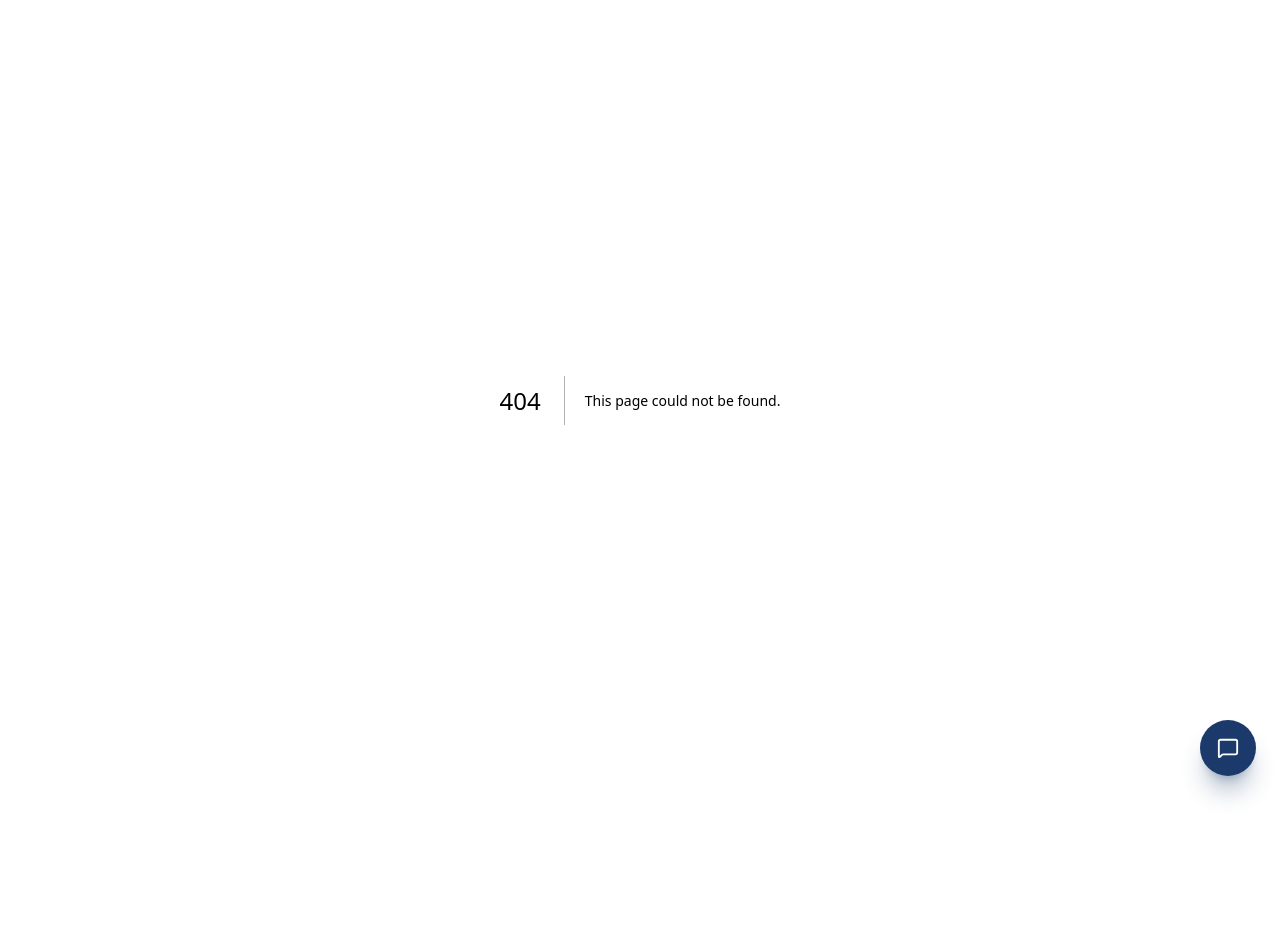
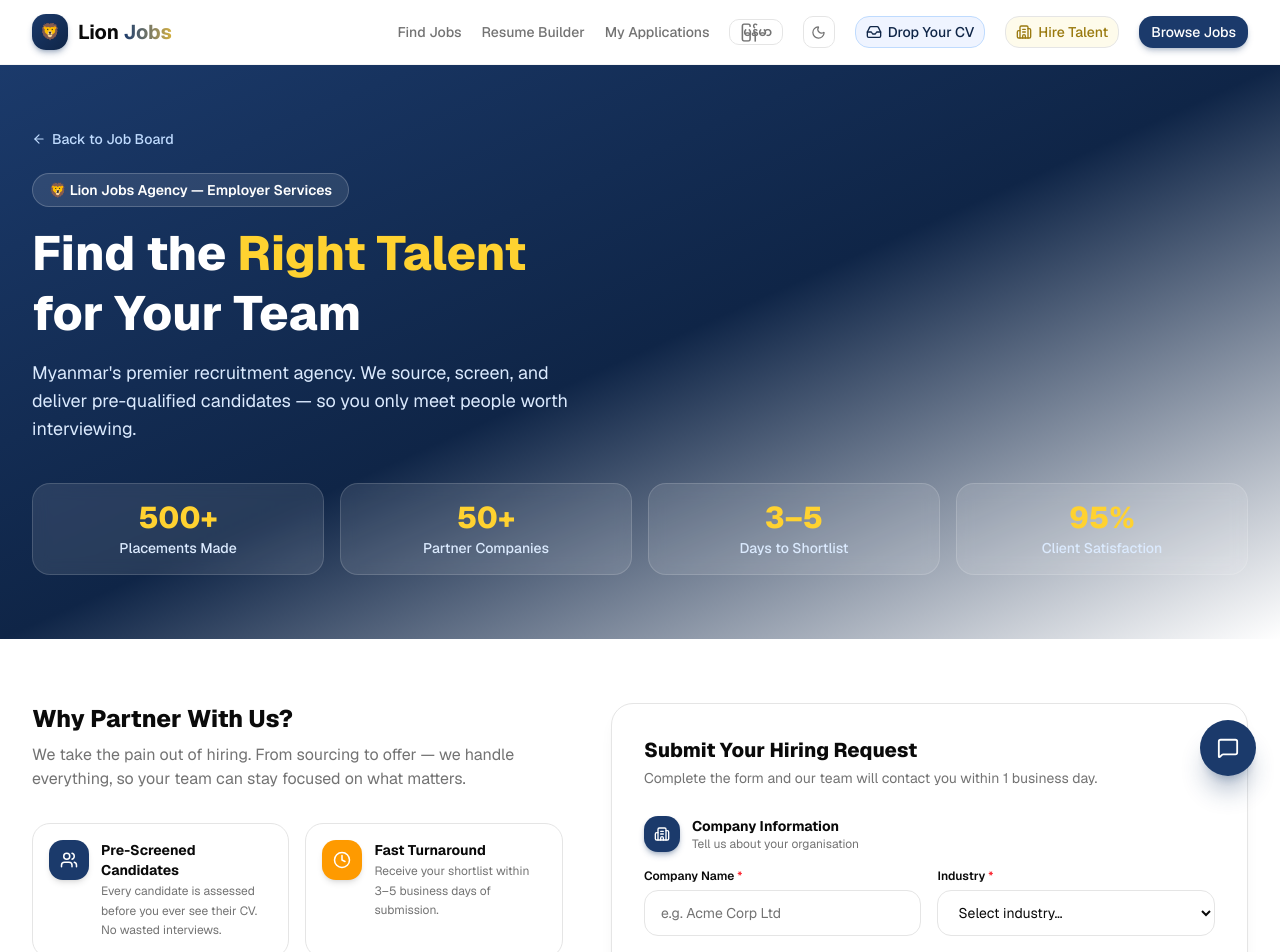
Before and after one commit to lionzawlwin/LION-JOBS-PLATFORM, a Next.js app: page /company in a window 1280 px wide. Before the commit this address had no page. Shown: the top 952 px of the page. Before the commit the page ends 800 px from the top, so only its background shows below. Built offline with nearby package versions, Linux system fonts and the light colour scheme; a web font is replaced by a local one.

Commit message:
feat(routing): add /company route with today's hire-with-us content

```diff
--- /dev/null
+++ b/src/app/company/page.tsx
@@ -0,0 +1,149 @@
+import type { Metadata } from 'next';
+import Link from 'next/link';
+import { Briefcase, Users, Clock, Shield, Star, TrendingUp, ArrowLeft } from 'lucide-react';
+import { Navbar } from '@/components/layout/Navbar';
+import { Footer } from '@/components/layout/Footer';
+import { HireForm } from '@/components/hire/HireForm';
+
+export const metadata: Metadata = {
+  title: 'Hire Talent | Lion Jobs Agency — Myanmar\'s Premier Recruitment Partner',
+  description:
+    'Post your hiring requirements and let Lion Jobs Agency find your ideal candidates. ' +
+    'We specialise in pre-screened, quality talent across all industries in Myanmar.',
+  openGraph: {
+    title: 'Hire Talent — Lion Jobs Agency',
+    description: 'Submit your hiring requisition and get matched with top candidates in Myanmar.',
+    type: 'website',
+  },
+};
+
+const WHY_US = [
+  { icon: Users,      color: 'bg-brand-600',   title: 'Pre-Screened Candidates',  desc: 'Every candidate is assessed before you ever see their CV. No wasted interviews.' },
+  { icon: Clock,      color: 'bg-amber-500',   title: 'Fast Turnaround',           desc: 'Receive your shortlist within 3–5 business days of submission.' },
+  { icon: Shield,     color: 'bg-violet-600',  title: 'Quality Guarantee',         desc: '30-day replacement guarantee if a placed candidate leaves within the period.' },
+  { icon: TrendingUp, color: 'bg-emerald-600', title: 'Industry Expertise',        desc: 'Deep networks across Tech, Finance, Manufacturing, FMCG, and more.' },
+  { icon: Star,       color: 'bg-rose-500',    title: 'Zero Upfront Cost',         desc: 'No retainer. You only pay on successful placement.' },
+  { icon: Briefcase,  color: 'bg-sky-600',     title: 'End-to-End Recruitment',    desc: 'We handle sourcing, screening, scheduling, and offer negotiation.' },
+];
+
+const STATS = [
+  { value: '500+', label: 'Placements Made' },
+  { value: '50+',  label: 'Partner Companies' },
+  { value: '3–5',  label: 'Days to Shortlist' },
+  { value: '95%',  label: 'Client Satisfaction' },
+];
+
+export default function CompanyPage() {
+  return (
+    <div className="flex min-h-screen flex-col">
+      <Navbar />
+      <main className="flex-1">
+
+        {/* ── Hero ──────────────────────────────────────────────── */}
+        <section className="bg-gradient-to-br from-brand-600 via-brand-700 to-brand-800 py-16 text-white">
+          <div className="mx-auto max-w-7xl px-4 sm:px-6 lg:px-8">
+            <Link href="/candidate" className="mb-6 inline-flex items-center gap-1.5 text-sm font-medium text-brand-200 hover:text-white transition-colors">
+              <ArrowLeft size={14} /> Back to Job Board
+            </Link>
+            <div className="max-w-3xl">
+              <div className="mb-4 inline-flex items-center gap-2 rounded-full bg-white/10 border border-white/20 px-4 py-1.5 text-sm font-semibold">
+                🦁 Lion Jobs Agency — Employer Services
+              </div>
+              <h1 className="text-4xl font-extrabold leading-tight sm:text-5xl">
+                Find the <span className="text-amber-300">Right Talent</span><br />
+                for Your Team
+              </h1>
+              <p className="mt-4 text-lg text-brand-100 max-w-xl">
+                Myanmar's premier recruitment agency. We source, screen, and deliver pre-qualified candidates —
+                so you only meet people worth interviewing.
+              </p>
+            </div>
+
+            {/* Stats */}
+            <div className="mt-10 grid grid-cols-2 gap-4 sm:grid-cols-4">
+              {STATS.map(({ value, label }) => (
+                <div key={label} className="rounded-2xl border border-white/15 bg-white/10 px-5 py-4 text-center backdrop-blur-sm">
+                  <p className="text-3xl font-extrabold text-amber-300">{value}</p>
+                  <p className="mt-0.5 text-sm font-medium text-brand-100">{label}</p>
+                </div>
+              ))}
+            </div>
+          </div>
+        </section>
+
+        {/* ── Main content ───────────────────────────────────────── */}
+        <section className="mx-auto max-w-7xl px-4 py-16 sm:px-6 lg:px-8">
+          <div className="grid gap-12 lg:grid-cols-[1fr_1.2fr]">
+
+            {/* Left: Why Us ─────────────────────────────────────── */}
+            <div className="space-y-8">
+              <div>
+                <h2 className="text-2xl font-extrabold text-foreground">Why Partner With Us?</h2>
+                <p className="mt-2 text-muted-foreground">
+                  We take the pain out of hiring. From sourcing to offer — we handle everything,
+                  so your team can stay focused on what matters.
+                </p>
+              </div>
+
+              <div className="grid gap-4 sm:grid-cols-2 lg:grid-cols-1 xl:grid-cols-2">
+                {WHY_US.map(({ icon: Icon, color, title, desc }) => (
+                  <div key={title} className="flex gap-3 rounded-2xl border border-border bg-card p-4 hover:shadow-sm transition-shadow">
+                    <div className={`flex h-10 w-10 shrink-0 items-center justify-center rounded-xl text-white shadow-md ${color}`}>
+                      <Icon size={18} />
+                    </div>
+                    <div>
+                      <p className="text-sm font-bold text-foreground">{title}</p>
+                      <p className="mt-0.5 text-xs text-muted-foreground leading-relaxed">{desc}</p>
+                    </div>
+                  </div>
+                ))}
+              </div>
+
+              {/* Testimonial */}
+              <div className="rounded-2xl border border-brand-200 bg-brand-50 dark:border-brand-700/30 dark:bg-brand-600/5 p-6">
+                <p className="text-sm text-foreground italic leading-relaxed">
+                  &ldquo;Lion Jobs Agency filled 3 critical roles within 2 weeks. The quality of candidates
+                  far exceeded what we found on general job boards. Highly recommended.&rdquo;
+                </p>
+                <p className="mt-3 text-xs font-bold text-brand-700 dark:text-brand-300">— HR Director, Leading FMCG Company, Yangon</p>
+              </div>
+
+              {/* Process */}
+              <div className="space-y-3">
+                <h3 className="text-sm font-bold text-foreground uppercase tracking-wide">Our Simple Process</h3>
+                {[
+                  { step: '01', title: 'Submit Request',    desc: 'Fill the form — takes under 5 minutes' },
+                  { step: '02', title: 'Brief Call',        desc: 'We call you within 1 day to align on requirements' },
+                  { step: '03', title: 'Receive Shortlist', desc: '3–5 pre-screened CVs within 3–5 days' },
+                  { step: '04', title: 'Interview & Hire',  desc: 'We coordinate interviews and support the offer' },
+                ].map(({ step, title, desc }) => (
+                  <div key={step} className="flex items-start gap-4">
+                    <div className="flex h-8 w-8 shrink-0 items-center justify-center rounded-xl bg-muted text-xs font-bold text-muted-foreground">{step}</div>
+                    <div>
+                      <p className="text-sm font-semibold text-foreground">{title}</p>
+                      <p className="text-xs text-muted-foreground">{desc}</p>
+                    </div>
+                  </div>
+                ))}
+              </div>
+            </div>
+
+            {/* Right: Form ─────────────────────────────────────── */}
+            <div>
+              <div className="rounded-3xl border border-border bg-card p-8 shadow-lg shadow-black/5">
+                <div className="mb-7">
+                  <h2 className="text-xl font-extrabold text-foreground">Submit Your Hiring Request</h2>
+                  <p className="mt-1 text-sm text-muted-foreground">
+                    Complete the form and our team will contact you within 1 business day.
+                  </p>
+                </div>
+                <HireForm />
+              </div>
+            </div>
+          </div>
+        </section>
+      </main>
+      <Footer />
+    </div>
+  );
+}
```
